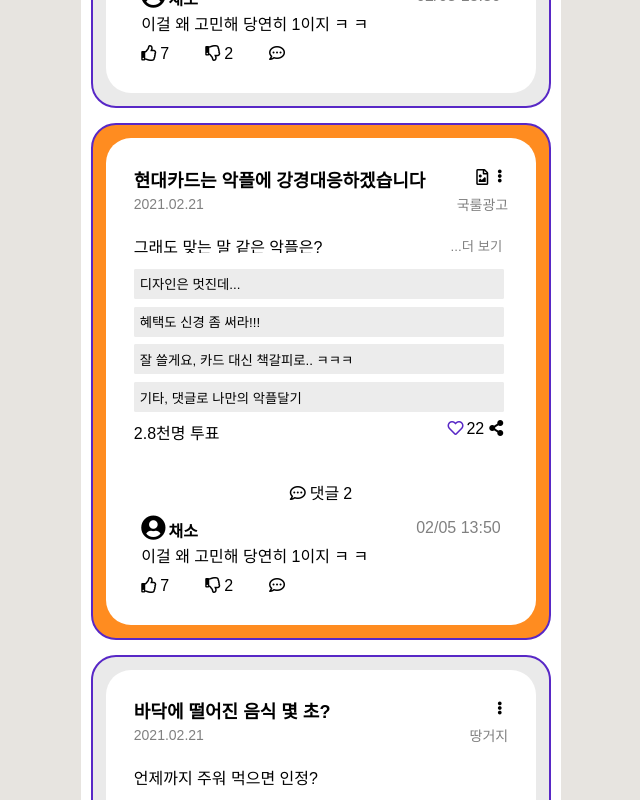
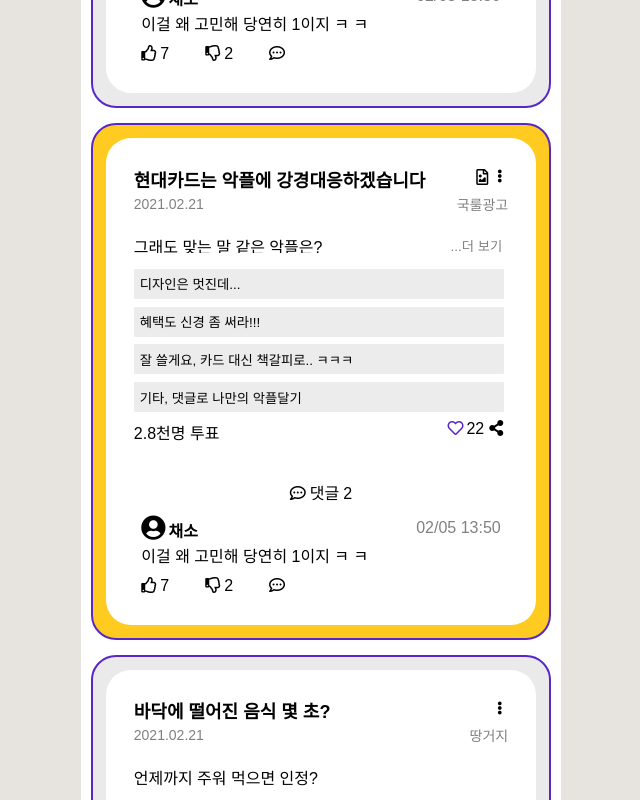
Before and after one commit to muy5310/kukrule, a Vue app: page / in a window 1280 px wide. Shown: the part 2120-2920 px from the top of the page, without its empty margins (319-959 px from the left). Built offline with nearby package versions, Linux system fonts and the light colour scheme; a web font is replaced by a local one; what vue-clipboard2, vue-js-modal would draw is missing.

Commit message:
color change

```diff
--- a/src/components/Feed.vue
+++ b/src/components/Feed.vue
@@ -181,7 +181,7 @@
 		margin:15px 10px 0 10px;
 	}
 	.adver{
-		background:  #ff8c20;
+		background:  #ffcb20;
 	}
 	.public{
 		background:  #C869E9;
```
